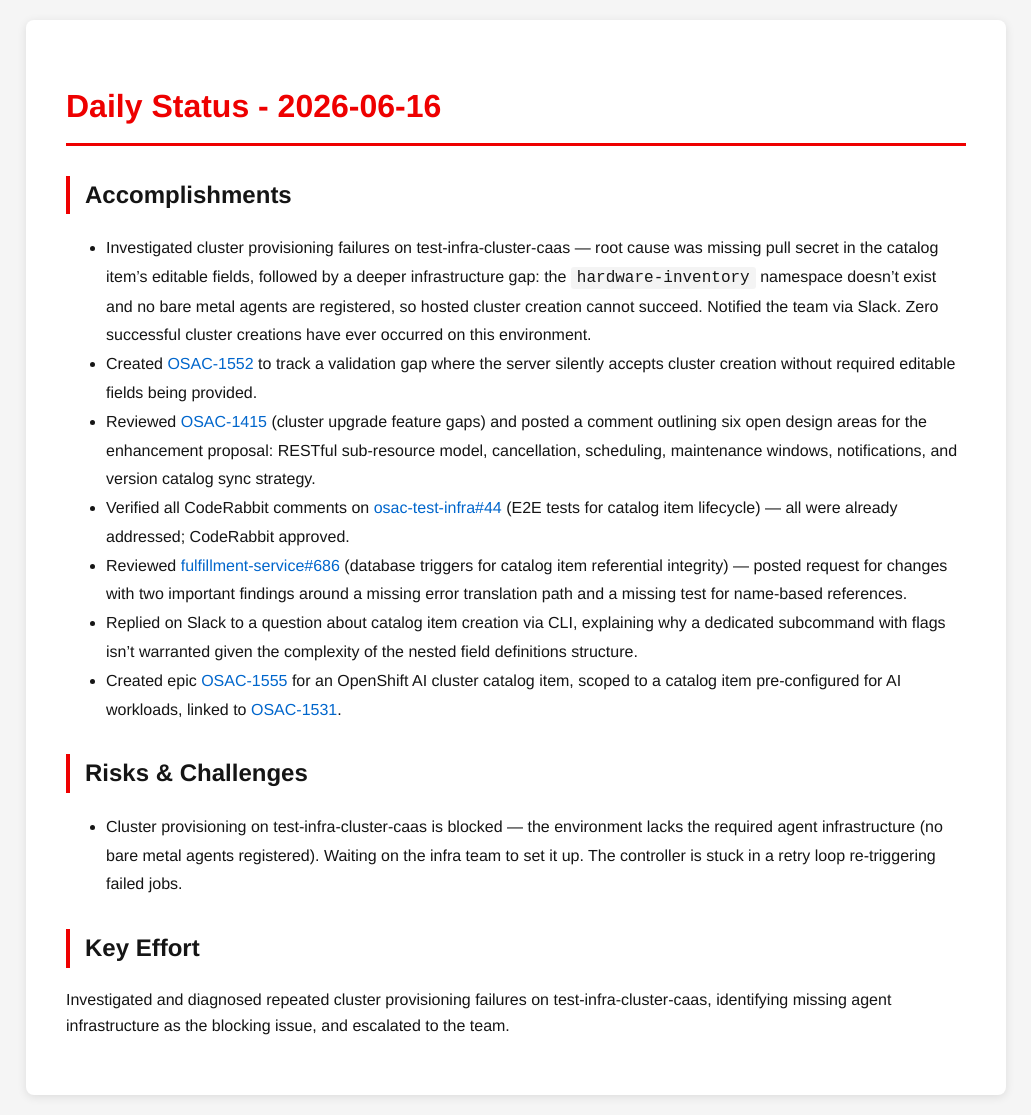
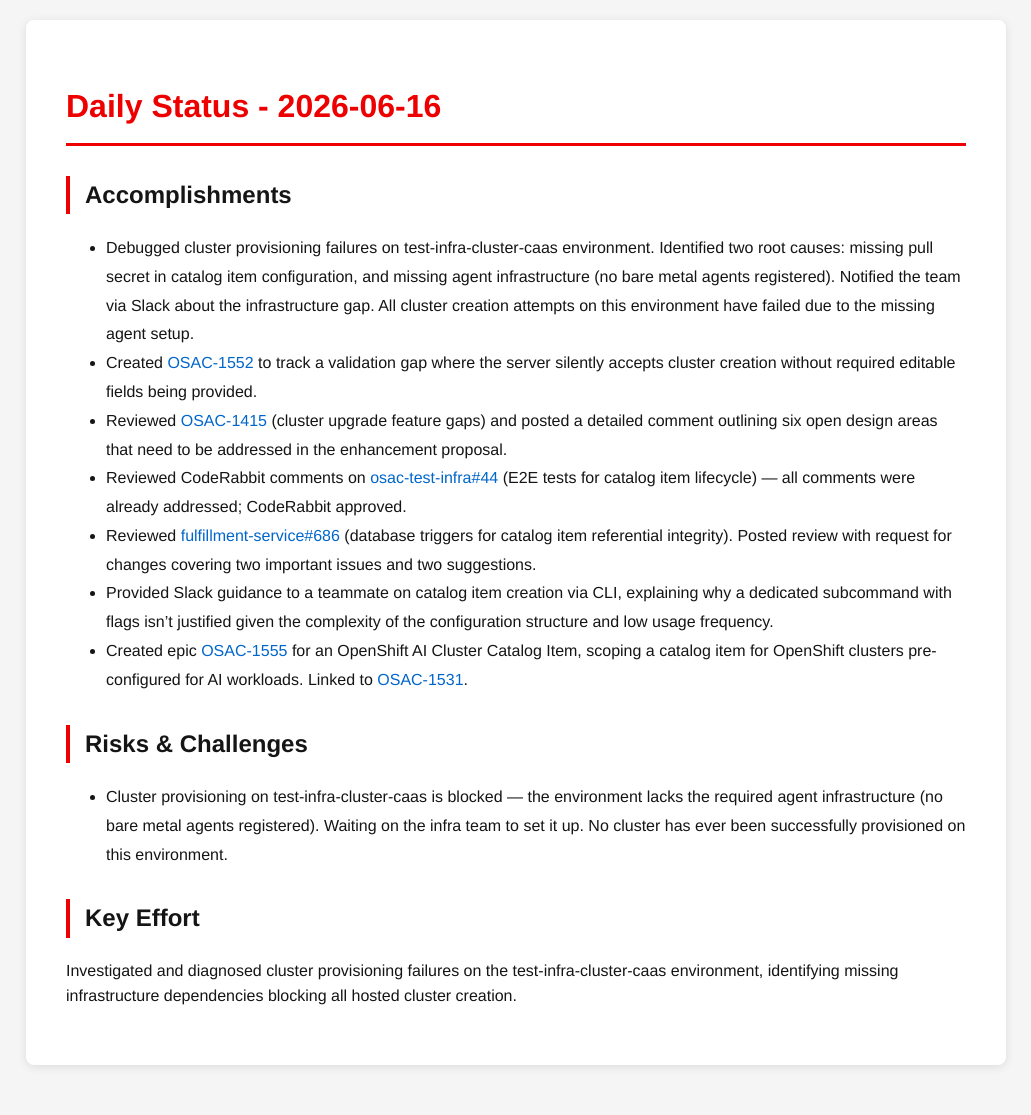
Before and after one commit to tzvatot/daily-status, a Jekyll site: the page built from 2026-06-16.md, in a window 1280 px wide. Shown: the whole page, without its empty margins (124-1155 px from the left). Built offline with Jekyll 4.4.1, drawn with Linux system fonts in a browser that asks for light colours; after the commit the page ends 1085 px from its top, so only the background shows below that.

Commit message:
Daily status update - 2026-06-16

```diff
--- a/2026-06-16.md
+++ b/2026-06-16.md
@@ -7,16 +7,16 @@ date: 2026-06-16
 # Daily Status - 2026-06-16
 
 ## Accomplishments
-- Investigated cluster provisioning failures on test-infra-cluster-caas — root cause was missing pull secret in the catalog item's editable fields, followed by a deeper infrastructure gap: the `hardware-inventory` namespace doesn't exist and no bare metal agents are registered, so hosted cluster creation cannot succeed. Notified the team via Slack. Zero successful cluster creations have ever occurred on this environment.
+- Debugged cluster provisioning failures on test-infra-cluster-caas environment. Identified two root causes: missing pull secret in catalog item configuration, and missing agent infrastructure (no bare metal agents registered). Notified the team via Slack about the infrastructure gap. All cluster creation attempts on this environment have failed due to the missing agent setup.
 - Created [OSAC-1552](https://redhat.atlassian.net/browse/OSAC-1552) to track a validation gap where the server silently accepts cluster creation without required editable fields being provided.
-- Reviewed [OSAC-1415](https://redhat.atlassian.net/browse/OSAC-1415) (cluster upgrade feature gaps) and posted a comment outlining six open design areas for the enhancement proposal: RESTful sub-resource model, cancellation, scheduling, maintenance windows, notifications, and version catalog sync strategy.
-- Verified all CodeRabbit comments on [osac-test-infra#44](https://github.com/osac-project/osac-test-infra/pull/44) (E2E tests for catalog item lifecycle) — all were already addressed; CodeRabbit approved.
-- Reviewed [fulfillment-service#686](https://github.com/osac-project/fulfillment-service/pull/686) (database triggers for catalog item referential integrity) — posted request for changes with two important findings around a missing error translation path and a missing test for name-based references.
-- Replied on Slack to a question about catalog item creation via CLI, explaining why a dedicated subcommand with flags isn't warranted given the complexity of the nested field definitions structure.
-- Created epic [OSAC-1555](https://redhat.atlassian.net/browse/OSAC-1555) for an OpenShift AI cluster catalog item, scoped to a catalog item pre-configured for AI workloads, linked to [OSAC-1531](https://redhat.atlassian.net/browse/OSAC-1531).
+- Reviewed [OSAC-1415](https://redhat.atlassian.net/browse/OSAC-1415) (cluster upgrade feature gaps) and posted a detailed comment outlining six open design areas that need to be addressed in the enhancement proposal.
+- Reviewed CodeRabbit comments on [osac-test-infra#44](https://github.com/osac-project/osac-test-infra/pull/44) (E2E tests for catalog item lifecycle) — all comments were already addressed; CodeRabbit approved.
+- Reviewed [fulfillment-service#686](https://github.com/osac-project/fulfillment-service/pull/686) (database triggers for catalog item referential integrity). Posted review with request for changes covering two important issues and two suggestions.
+- Provided Slack guidance to a teammate on catalog item creation via CLI, explaining why a dedicated subcommand with flags isn't justified given the complexity of the configuration structure and low usage frequency.
+- Created epic [OSAC-1555](https://redhat.atlassian.net/browse/OSAC-1555) for an OpenShift AI Cluster Catalog Item, scoping a catalog item for OpenShift clusters pre-configured for AI workloads. Linked to [OSAC-1531](https://redhat.atlassian.net/browse/OSAC-1531).
 
 ## Risks & Challenges
-- Cluster provisioning on test-infra-cluster-caas is blocked — the environment lacks the required agent infrastructure (no bare metal agents registered). Waiting on the infra team to set it up. The controller is stuck in a retry loop re-triggering failed jobs.
+- Cluster provisioning on test-infra-cluster-caas is blocked — the environment lacks the required agent infrastructure (no bare metal agents registered). Waiting on the infra team to set it up. No cluster has ever been successfully provisioned on this environment.
 
 ## Key Effort
-Investigated and diagnosed repeated cluster provisioning failures on test-infra-cluster-caas, identifying missing agent infrastructure as the blocking issue, and escalated to the team.
+Investigated and diagnosed cluster provisioning failures on the test-infra-cluster-caas environment, identifying missing infrastructure dependencies blocking all hosted cluster creation.
```
